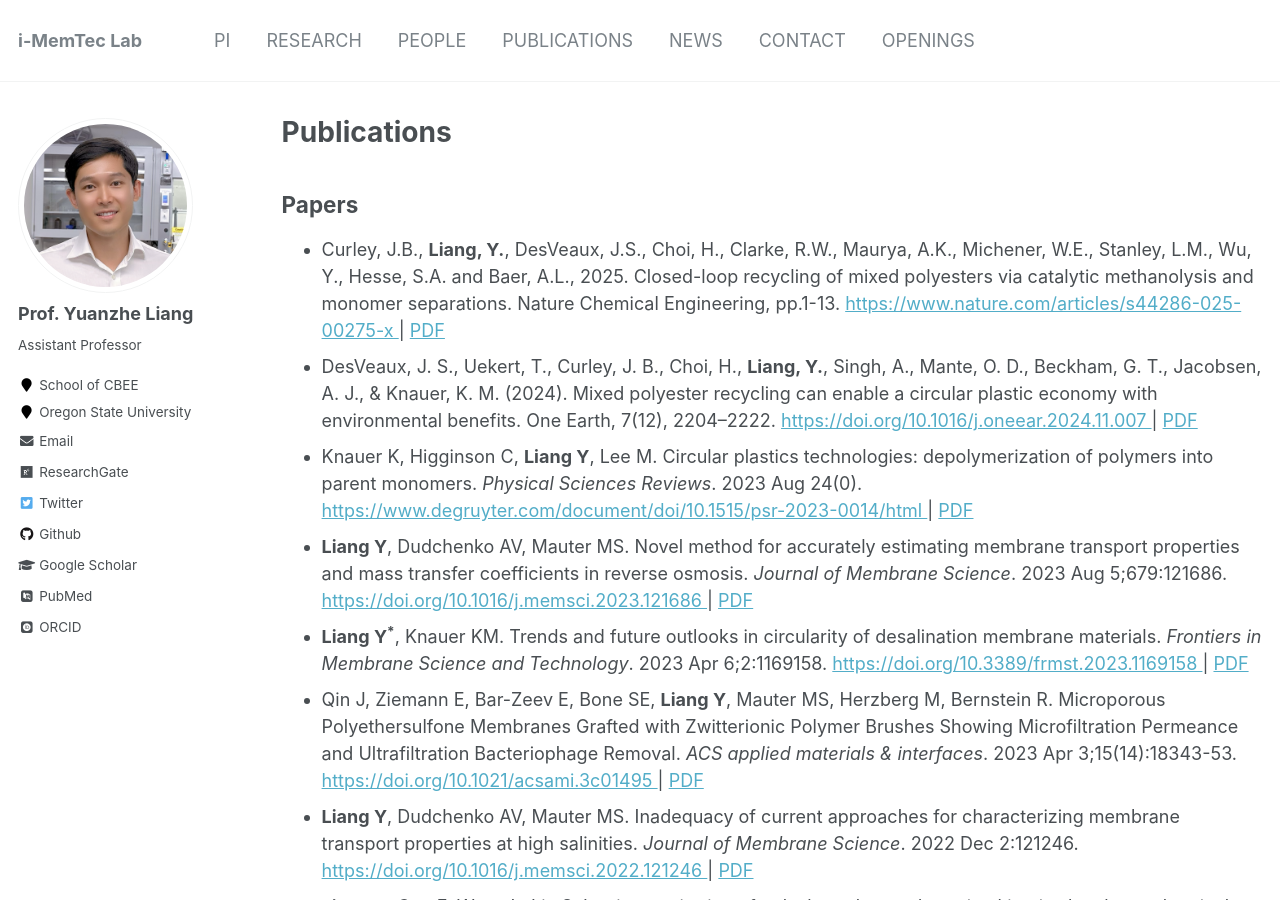
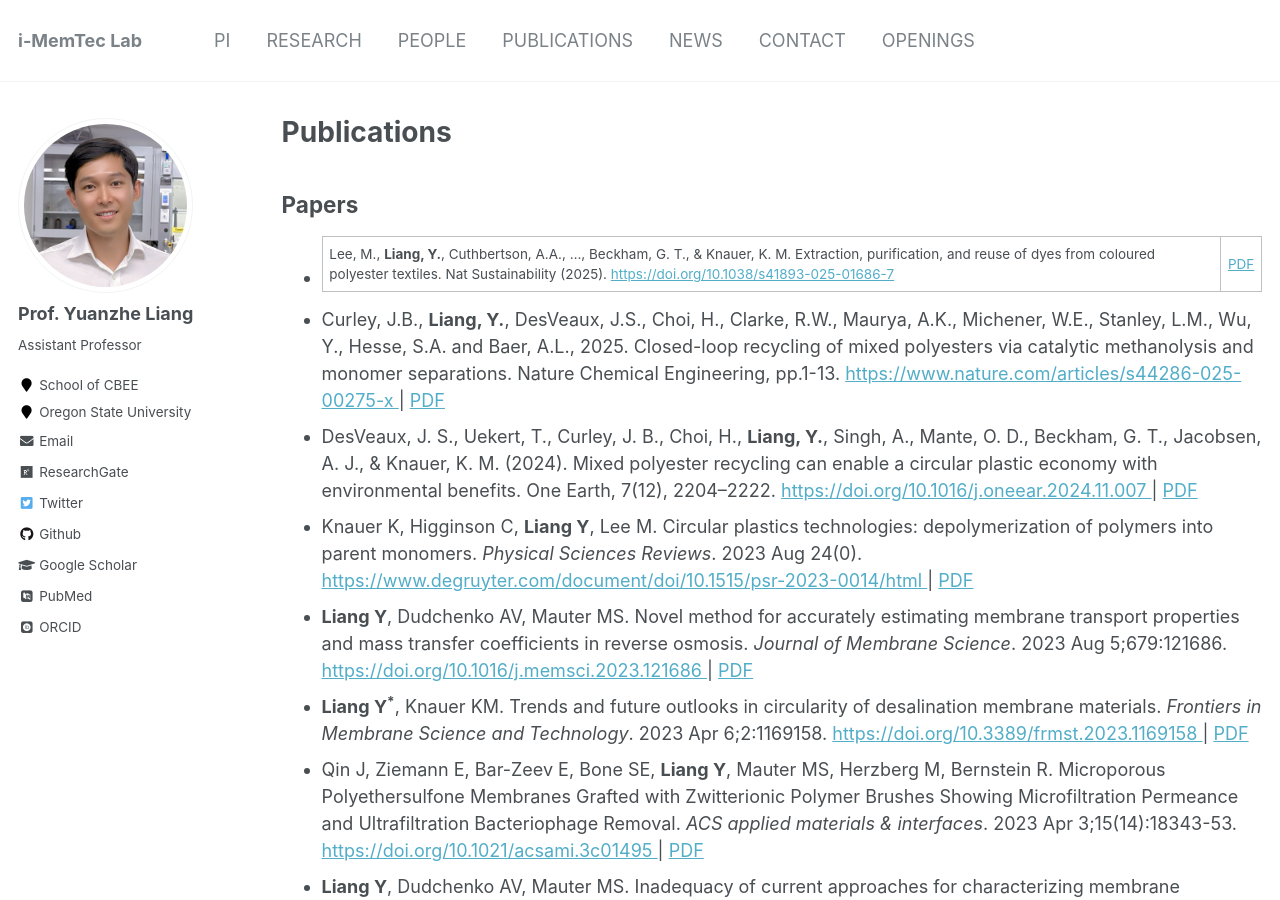
Before and after one commit to yuanzheliang/yuanzheliang.github.io, a Jekyll site: the page built from _pages/publications.md, in a window 1280 px wide and 900 px high. Built offline with Jekyll 4.4.1, drawn with Linux system fonts in a browser that asks for light colours; some web fonts are replaced.

Commit message:
Update publications.md

```diff
--- a/_pages/publications.md
+++ b/_pages/publications.md
@@ -6,6 +6,7 @@ author_profile: true
 ---
 
 ## Papers
+* Lee, M., **Liang, Y.**, Cuthbertson, A.A., ..., Beckham, G. T., & Knauer, K. M. Extraction, purification, and reuse of dyes from coloured polyester textiles. Nat Sustainability (2025). <a href="https://doi.org/10.1038/s41893-025-01686-7"> https://doi.org/10.1038/s41893-025-01686-7  </a> | [PDF](https://yuanzheliang.github.io/files/NS2025.pdf)
 * Curley, J.B., **Liang, Y.**, DesVeaux, J.S., Choi, H., Clarke, R.W., Maurya, A.K., Michener, W.E., Stanley, L.M., Wu, Y., Hesse, S.A. and Baer, A.L., 2025. Closed-loop recycling of mixed polyesters via catalytic methanolysis and monomer separations. Nature Chemical Engineering, pp.1-13.
   <a href="https://www.nature.com/articles/s44286-025-00275-x"> https://www.nature.com/articles/s44286-025-00275-x </a> | [PDF](https://yuanzheliang.github.io/files/NCE2025.pdf)
 * DesVeaux, J. S., Uekert, T., Curley, J. B., Choi, H., **Liang, Y.**, Singh, A., Mante, O. D., Beckham, G. T., Jacobsen, A. J., & Knauer, K. M. (2024). Mixed polyester recycling can enable a circular plastic economy with environmental benefits. One Earth, 7(12), 2204–2222.
```
